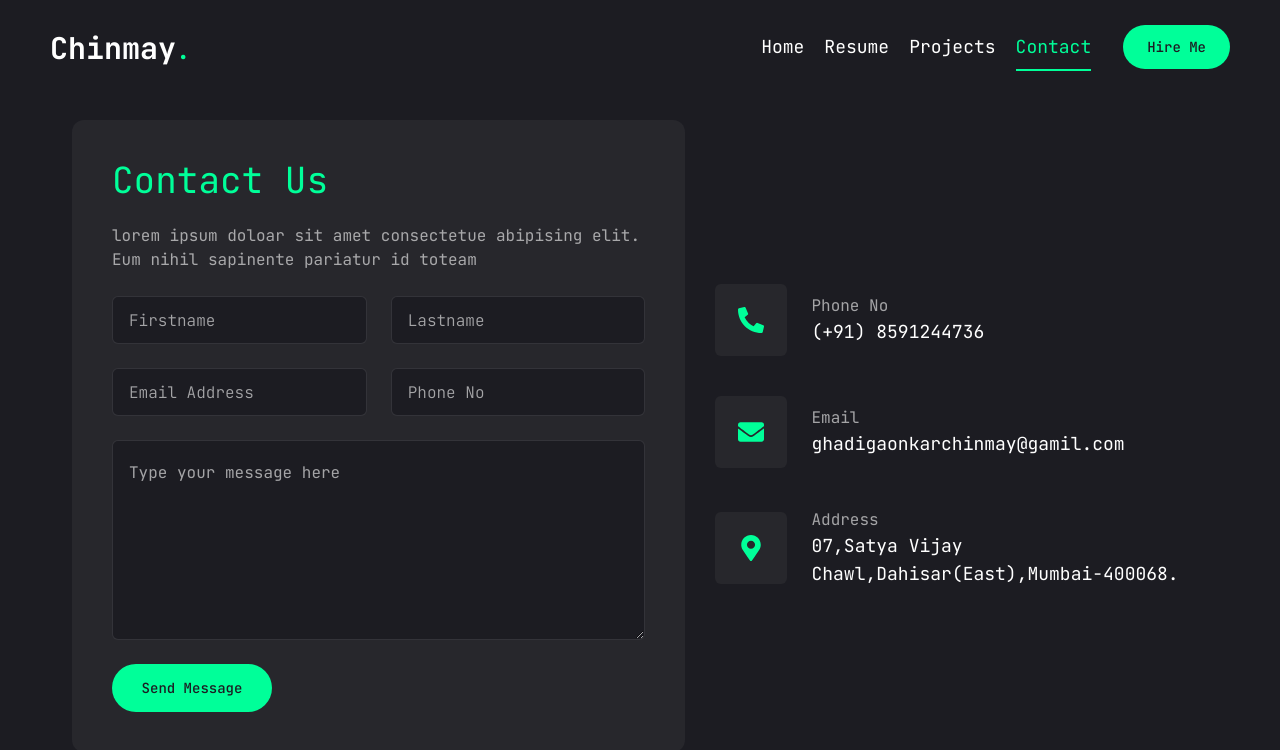
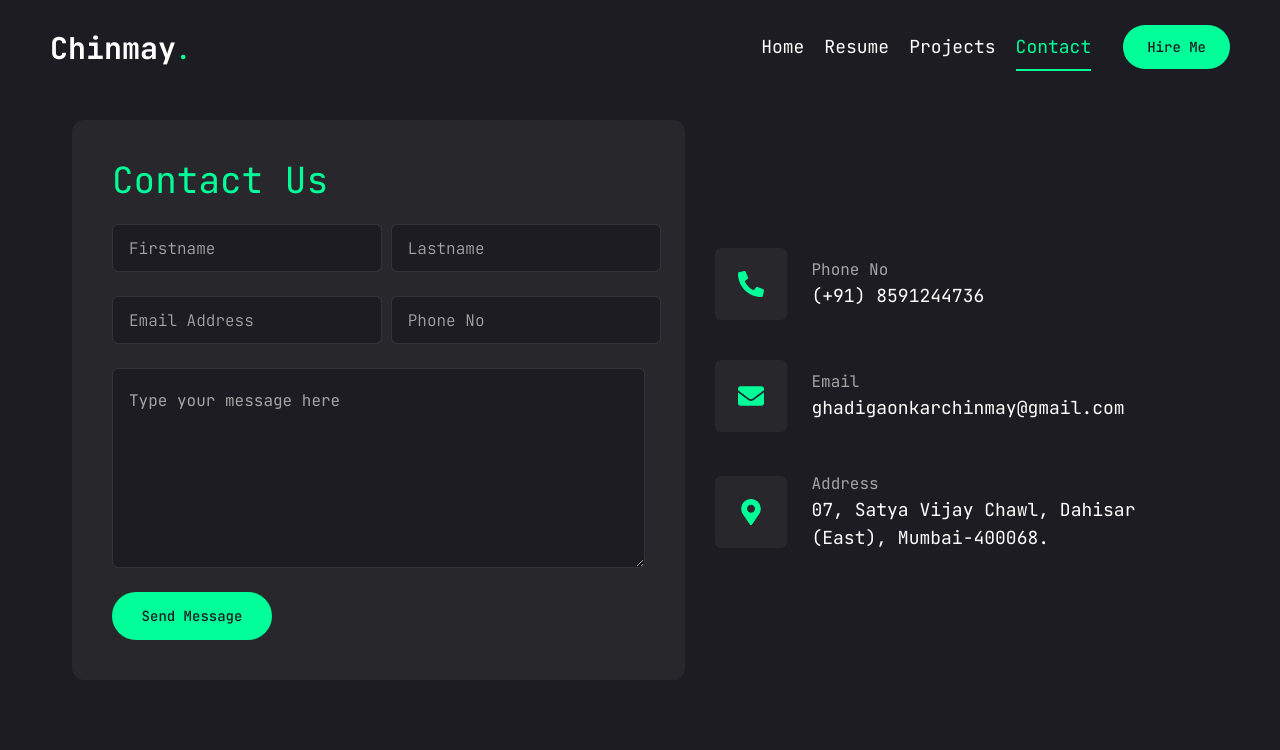
Before and after one commit to chinmayGhadigaonkar/Porfolio, a Next.js app: page /contact in a window 1280 px wide. Shown: the top 750 px of the page. Built offline with nearby package versions, Linux system fonts and the light colour scheme.

Commit message:
Contact Form Done

```diff
--- a/package.json
+++ b/package.json
@@ -20,6 +20,7 @@
     "framer-motion": "^11.2.10",
     "lucide-react": "^0.381.0",
     "next": "14.2.3",
+    "nodemailer": "^6.9.16",
     "react": "^18",
     "react-dom": "^18",
     "react-icons": "^5.2.1",
--- /dev/null
+++ b/src/app/api/contactapi/route.jsx
@@ -0,0 +1,85 @@
+import { NextResponse } from "next/server";
+import nodemailer from "nodemailer";
+
+export async function POST(request) {
+  // Check if request method is POST
+  if (request.method !== "POST") {
+    return NextResponse.json(
+      { message: "Method not allowed" },
+      { status: 405 }
+    );
+  }
+
+  const password = process.env.NEXT_PUBLIC_EMAIL_PASSWORD;
+  const myEmail = process.env.NEXT_PUBLIC_PERSONAL_EMAIL;
+
+  // Handle JSON data parsing
+  let data;
+  const contentType = request.headers.get("content-type");
+
+  if (contentType === "application/json") {
+    data = await request.json();
+  } else if (
+    contentType === "multipart/form-data" ||
+    contentType === "application/x-www-form-urlencoded"
+  ) {
+    const formData = await request.formData();
+    data = {
+      firstname: formData.get("firstname"),
+      lastname: formData.get("lastname"),
+      email: formData.get("email"),
+      phoneno: formData.get("phoneno"),
+      message: formData.get("message"),
+    };
+  } else {
+    return NextResponse.json(
+      { message: "Unsupported Content-Type" },
+      { status: 415 }
+    );
+  }
+
+  // Extract data
+  const name = `${data.firstname} ${data.lastname}`;
+  const email = data.email;
+  const phoneno = data.phoneno;
+  const message = data.message;
+
+  console.log(+" " + password);
+
+  // Configure the email transport
+  const transporter = nodemailer.createTransport({
+    service: "gmail",
+    host: "smtp.gmail.com",
+    port: 587,
+    auth: {
+      user: myEmail,
+      pass: password,
+    },
+  });
+
+  try {
+    // Send the email
+    const mail = await transporter.sendMail({
+      from: myEmail,
+      to: myEmail,
+      replyTo: email,
+      subject: `Contact Us By ${email}`,
+      html: `
+        <p>Name: ${name}</p>
+        <p>Email: ${email}</p>
+        <p>Phone No: ${phoneno}</p>
+        <p>Message: ${message}</p>
+      `,
+    });
+
+    console.log("Message sent: %s", mail.messageId);
+
+    return NextResponse.json({ message: "Success: email was sent" });
+  } catch (error) {
+    console.log(error);
+    return NextResponse.json(
+      { message: "COULD NOT SEND MESSAGE" },
+      { status: 500 }
+    );
+  }
+}
--- /dev/null
+++ b/src/app/api/testapi/route.jsx
@@ -0,0 +1,5 @@
+export async function GET(request) {
+    return new Response(JSON.stringify({ message: "Hello, world!" }), {
+        headers: { 'Content-Type': 'application/json' },
+    });
+}
--- a/src/app/contact/page.jsx
+++ b/src/app/contact/page.jsx
@@ -1,12 +1,89 @@
 "use client";
-import React from "react";
+import React, { useState } from "react";
 import { motion } from "framer-motion";
 import { Input } from "@/components/ui/input";
 import { Textarea } from "@/components/ui/textarea";
 import { Button } from "@/components/ui/button";
 import { FaPhoneAlt, FaMapMarkerAlt, FaEnvelope } from "react-icons/fa";
 
-const contact = () => {
+const Contact = () => {
+  const [formData, setFormData] = useState({
+    firstname: "",
+    lastname: "",
+    email: "",
+    phoneno: "",
+    message: "",
+  });
+  const [loading, setLoading] = useState(false);
+  const [errors, setErrors] = useState({});
+  const [success, setSuccess] = useState("");
+
+  const handleInputChange = (e) => {
+    const { name, value } = e.target;
+    setFormData({ ...formData, [name]: value });
+    if (errors[name]) setErrors({ ...errors, [name]: "" }); // Clear error on change
+  };
+
+  const validateForm = () => {
+    const newErrors = {};
+    if (!formData.firstname) newErrors.firstname = "First name is required";
+    if (!formData.lastname) newErrors.lastname = "Last name is required";
+    if (!formData.email) {
+      newErrors.email = "Email is required";
+    } else if (!/\S+@\S+\.\S+/.test(formData.email)) {
+      newErrors.email = "Email is invalid";
+    }
+    if (!formData.phoneno) {
+      newErrors.phoneno = "Phone number is required";
+    } else if (!/^\d{10}$/.test(formData.phoneno)) {
+      newErrors.phoneno = "Phone number is invalid";
+    }
+    if (!formData.message) newErrors.message = "Message is required";
+    return newErrors;
+  };
+
+  const handleFormSubmit = async (e) => {
+    e.preventDefault();
+
+    const formErrors = validateForm();
+    if (Object.keys(formErrors).length > 0) {
+      setErrors(formErrors);
+      return;
+    }
+
+    console.log("Form Data Submitted:", formData);
+    setLoading(true);
+    setSuccess(""); // Clear success message on submit
+
+    try {
+      const res = await fetch("/api/contactapi", {
+        method: "POST",
+        body: JSON.stringify(formData),
+        headers: {
+          "Content-Type": "application/json",
+        },
+      });
+
+      if (res.ok) {
+        setSuccess("Thank you for contacting us! Your message has been sent.");
+      } else {
+        throw new Error("Failed to send message");
+      }
+    } catch (error) {
+      console.error("Error:", error);
+    } finally {
+      setLoading(false);
+    }
+
+    setFormData({
+      firstname: "",
+      lastname: "",
+      email: "",
+      phoneno: "",
+      message: "",
+    });
+  };
+
   const info = [
     {
       title: "Phone No",
@@ -15,15 +92,16 @@ const contact = () => {
     },
     {
       title: "Email",
-      description: "ghadigaonkarchinmay@gamil.com",
+      description: "ghadigaonkarchinmay@gmail.com",
       icon: <FaEnvelope />,
     },
     {
       title: "Address",
-      description: "07,Satya Vijay Chawl,Dahisar(East),Mumbai-400068.",
+      description: "07, Satya Vijay Chawl, Dahisar (East), Mumbai-400068.",
       icon: <FaMapMarkerAlt />,
     },
   ];
+
   return (
     <motion.section
       initial={{ opacity: 0 }}
@@ -31,50 +109,118 @@ const contact = () => {
         opacity: 1,
         transition: { delay: 2.4, duration: 0.4, ease: "easeIn" },
       }}
-      className="py-6 h-full">
+      className="py-6 h-full"
+    >
       <div className="container mx-auto">
         <div className="flex flex-col xl:flex-row gap-[30px]">
           <div className="xl:w-[54%] order-2 xl:order-none">
-            <form className="flex  flex-col gap-6 p-10 bg-[#27272c] rounded-xl">
+            <form
+              onSubmit={handleFormSubmit}
+              className="flex flex-col gap-6 p-10 bg-[#27272c] rounded-xl"
+            >
               <h3 className="text-4xl text-accent-Default">Contact Us</h3>
-              <p className="text-white/60">
-                lorem ipsum doloar sit amet consectetue abipising elit. Eum
-                nihil sapinente pariatur id toteam
+
+              {/* Display Success Message */}
+              {success && (
+                <p className="text-green-500 font-semibold mb-4">{success}</p>
+              )}
+
+              <div className="grid grid-cols-1 md:grid-cols-2 gap-6">
+                <div>
+                  <Input
+                    type="text"
+                    name="firstname"
+                    placeholder="Firstname"
+                    value={formData.firstname}
+                    onChange={handleInputChange}
+                  />
+                  {errors.firstname && (
+                    <p className="text-red-500 text-sm mt-1">
+                      {errors.firstname}
                     </p>
-              <div className="grid grid-cols-1 md:grid-cols-2 gap-6">
-                <Input type="firstname" placeholder="Firstname" />
-                <Input type="lastname" placeholder="Lastname" />
-                <Input type="email" placeholder="Email Address" />
-                <Input type="phoneno" placeholder="Phone No" />
+                  )}
                 </div>
+                <div>
+                  <Input
+                    type="text"
+                    name="lastname"
+                    placeholder="Lastname"
+                    value={formData.lastname}
+                    onChange={handleInputChange}
+                  />
+                  {errors.lastname && (
+                    <p className="text-red-500 text-sm mt-1">
+                      {errors.lastname}
+                    </p>
+                  )}
+                </div>
+                <div>
+                  <Input
+                    type="email"
+                    name="email"
+                    placeholder="Email Address"
+                    value={formData.email}
+                    onChange={handleInputChange}
+                  />
+                  {errors.email && (
+                    <p className="text-red-500 text-sm mt-1">{errors.email}</p>
+                  )}
+                </div>
+                <div>
+                  <Input
+                    type="text"
+                    name="phoneno"
+                    placeholder="Phone No"
+                    value={formData.phoneno}
+                    onChange={handleInputChange}
+                  />
+                  {errors.phoneno && (
+                    <p className="text-red-500 text-sm mt-1">
+                      {errors.phoneno}
+                    </p>
+                  )}
+                </div>
+              </div>
+              <div>
                 <Textarea
+                  name="message"
                   className="h-[200px]"
                   placeholder="Type your message here"
+                  value={formData.message}
+                  onChange={handleInputChange}
                 />
-              <Button size="md" className="max-w-40 h-12">
-                Send Message
+                {errors.message && (
+                  <p className="text-red-500 text-sm mt-1">{errors.message}</p>
+                )}
+              </div>
+              <Button
+                size="md"
+                className="max-w-40 h-12"
+                type="submit"
+                disabled={loading}
+              >
+                {loading ? "Sending..." : "Send Message"}
               </Button>
             </form>
           </div>
-          <div className="flex-1 flex items-center  xl:justify-end order-1 xl:order-none mb-8 xl:mb-0">
+          <div className="flex-1 flex items-center xl:justify-end order-1 xl:order-none mb-8 xl:mb-0">
             <ul className="flex flex-col gap-10">
-              {info.map((item, index) => {
-                return (
+              {info.map((item, index) => (
                 <li
                   key={index}
-                    className="flex sm:items-center sm:gap-6 sm:flex-row  flex-col ">
-                    <div className="w-[62px] mx-2 sm:mx-0 h-[62px]  xl:w-[72px] xl:h-[72px]  bg-[#27272c] text-accent-Default rounded-md flex  items-center justify-center gap-3">
+                  className="flex sm:items-center sm:gap-6 sm:flex-row flex-col"
+                >
+                  <div className="w-[62px] mx-2 sm:mx-0 h-[62px] xl:w-[72px] xl:h-[72px] bg-[#27272c] text-accent-Default rounded-md flex items-center justify-center gap-3">
                     <div className="text-[26px]">{item.icon}</div>
                   </div>
-                    <div className="flex-1 mx-2  sm:mx-0">
+                  <div className="flex-1 mx-2 sm:mx-0">
                     <p className="text-white/60">{item.title}</p>
                     <h3 className="text-md text-white sm:text-lg ">
                       {item.description}
                     </h3>
                   </div>
                 </li>
-                );
-              })}
+              ))}
             </ul>
           </div>
         </div>
@@ -83,4 +229,4 @@ const contact = () => {
   );
 };
 
-export default contact;
+export default Contact;
--- a/src/app/resume/page.jsx
+++ b/src/app/resume/page.jsx
@@ -6,13 +6,28 @@ import { ScrollArea } from "@/components/ui/scroll-area"
 import experience from "@/data/Experience.json"
 import education from "@/data/Education.json"
 import { FaHtml5, FaCss3, FaJs, FaReact, FaNodeJs } from "react-icons/fa";
-import { SiNextdotjs, SiTailwindcss, SiMongodb, SiMongoose, SiExpress, SiGit } from "react-icons/si";
-import { TooltipProvider, TooltipTrigger, Tooltip, TooltipContent } from "@/components/ui/tooltip";
+import {
+  SiNextdotjs,
+  SiTailwindcss,
+  SiMongodb,
+  SiMongoose,
+  SiExpress,
+  SiGit,
+  SiTypescript,
+} from "react-icons/si";
+import {
+  TooltipProvider,
+  TooltipTrigger,
+  Tooltip,
+  TooltipContent,
+} from "@/components/ui/tooltip";
+import { PiFileSqlBold } from "react-icons/pi";
 
 const Resume = () => {
   const about = {
     title: "About Me",
-        description: "Lorem dasa adsa as dasdas asdasdsadglasdgadf dfshjgdsalfds  ",
+    description:
+      "Hi! I’m Chinmay Ghadigaonkar, a Mumbai-based full-stack developer with a Bachelor’s in Engineering. With a strong foundation in HTML, CSS, JavaScript, React.js, and Express.js, I enjoy building interactive, responsive applications.  ",
     info: [
       { fieldName: "Name", fieldValue: "Chinmay Ghadigaonkar" },
       { fieldName: "Phone No", fieldValue: "(+91) 8591244736" },
@@ -20,26 +35,30 @@ const Resume = () => {
       { fieldName: "Nationality", fieldValue: "Indian" },
       { fieldName: "Email", fieldValue: "ghadigaonkarchinmay@gmail.com" },
       { fieldName: "Language", fieldValue: "English, Marathi, Hindi   " },
-        ]
-    }
+    ],
+  };
 
   const skillsComp = {
     title: "My Skills",
-        description: "Lorem asdas asddsadsaojasdl aksdlasdas ",
+    description:
+      "I'm skilled in frontend technologies like HTML, CSS, JavaScript, and React.js, and use Node.js with Express.js for backend development. I work with MongoDB for data management and have a solid grasp of Java and JavaScript for full-stack development. ",
     skillList: [
       { skillIcon: <FaHtml5 />, skillName: "Html5" },
       { skillIcon: <FaCss3 />, skillName: "CSS3" },
+      { skillIcon: <SiTailwindcss />, skillName: "TailwindCSS" },
       { skillIcon: <FaJs />, skillName: "JavaScript" },
+      { skillIcon: <SiTypescript />, skillName: "TypeScript" },
       { skillIcon: <FaReact />, skillName: "React" },
+      { skillIcon: <SiNextdotjs />, skillName: "NextJs" },
       { skillIcon: <FaNodeJs />, skillName: "NodeJs" },
-            { skillIcon: <SiTailwindcss />, skillName: "TailwindCSS" },
+      { skillIcon: <SiExpress />, skillName: "ExpressJS" },
+      { skillIcon: <SiMongoose />, skillName: "Mongoose" },
       { skillIcon: <SiMongodb />, skillName: "MongoDB" },
-            { skillIcon: <SiMongoose />, skillName: "Mongoose" },
-            { skillIcon: <SiExpress />, skillName: "ExpressJS" },
-            { skillIcon: <SiNextdotjs />, skillName: "NextJs" },
+      { skillIcon: <PiFileSqlBold />, skillName: "SQL" },
+
       { skillIcon: <SiGit />, skillName: "Git" },
-        ]
-    }
+    ],
+  };
 
   return (
     <div>
@@ -47,15 +66,18 @@ const Resume = () => {
         initial={{ opacity: 0 }}
         animate={{
           opacity: 1,
-                    transition: { delay: 2.4, duration: .4, ease: "easeIn" }
+          transition: { delay: 2.4, duration: 0.4, ease: "easeIn" },
         }}
         className="min-h-[80vh] flex items-center justify-items-center py-12 xl:py-0"
       >
         <div className="container mx-auto">
-                    <Tabs defaultValue="education" className="flex flex-col xl:flex-row gap-[60px]">
+          <Tabs
+            defaultValue="education"
+            className="flex flex-col xl:flex-row gap-[60px]"
+          >
             <TabsList className="flex flex-col w-full max-w-[380px] mx-auto xl:mx-0 gap-6">
               <TabsTrigger value="education">Education</TabsTrigger>
-                            <TabsTrigger value="experience">Experience</TabsTrigger>
+              {/* <TabsTrigger value="experience">Experience</TabsTrigger> */}
               <TabsTrigger value="skills">Skills</TabsTrigger>
               <TabsTrigger value="about me">About me</TabsTrigger>
             </TabsList>
@@ -64,15 +86,22 @@ const Resume = () => {
                 <div className="flex flex-col gap-[30px] text-center xl:text-left">
                   <h3 className="text-4xl font-bold">My Experience</h3>
                   <p className="max-w-[600px] text-white/60 mx-auto xl:mx-0">
-                                        lorem adssadkasdas asdfaksajf
-                                        adsasdjkfaksfajfdfaksdf ajsdijdasjd afkjajdadjflsj alakdas
+                    lorem adssadkasdas asdfaksajf adsasdjkfaksfajfdfaksdf
+                    ajsdijdasjd afkjajdadjflsj alakdas
                   </p>
                   <ScrollArea className="h-[400px]">
                     <ul className="grid grid-cols-1 lg:grid-cols-2 gap-[30px]">
                       {experience.map((item, index) => (
-                                                <li key={index} className="bg-[#232329] lg:pl-3 h-[184px] py-4 rounded-xl flex flex-col justify-center items-center lg:items-start gap-1">
-                                                    <span className="text-accent-Default">{item.duration}</span>
-                                                    <h3 className="text-xl max-w-[260px] min-h-[60px] text-center lg:text-left">{item.position}</h3>
+                        <li
+                          key={index}
+                          className="bg-[#232329] lg:pl-3 h-[184px] py-4 rounded-xl flex flex-col justify-center items-center lg:items-start gap-1"
+                        >
+                          <span className="text-accent-Default">
+                            {item.duration}
+                          </span>
+                          <h3 className="text-xl max-w-[260px] min-h-[60px] text-center lg:text-left">
+                            {item.position}
+                          </h3>
                           <div className="flex items-center gap-3">
                             <span className="w-[6px] h-[6px] rounded-full bg-accent-Default"></span>
                             <p className="text-white/60">{item.company}</p>
@@ -89,12 +118,21 @@ const Resume = () => {
                   <ScrollArea className="h-[400px]">
                     <ul className="grid grid-cols-1 lg:grid-cols-2 gap-[30px]">
                       {education.map((item, index) => (
-                                                <li key={index} className="bg-[#232329] lg:pl-3 h-[184px] py-4 rounded-xl flex flex-col justify-center items-center lg:items-start gap-1">
-                                                    <span className="text-accent-Default">{item.duration}</span>
-                                                    <h3 className="text-xl max-w-[260px] min-h-[60px] text-center lg:text-left">{item.field}</h3>
+                        <li
+                          key={index}
+                          className="bg-[#232329] lg:pl-3 h-[184px] py-4 rounded-xl flex flex-col justify-center items-center lg:items-start gap-1"
+                        >
+                          <span className="text-accent-Default">
+                            {item.duration}
+                          </span>
+                          <h3 className="text-xl max-w-[260px] min-h-[60px] text-center lg:text-left">
+                            {item.field}
+                          </h3>
                           <div className="flex items-center gap-3">
                             <span className="w-[6px] h-[6px] rounded-full bg-accent-Default"></span>
-                                                        <p className="text-white/60">Percentage: {item.percentage}</p>
+                            <p className="text-white/60">
+                              Percentage: {item.percentage}
+                            </p>
                           </div>
                           <div className="flex items-center gap-3">
                             <span className="w-[6px] h-[6px] rounded-full bg-accent-Default"></span>
@@ -117,10 +155,12 @@ const Resume = () => {
                   <ul className="grid grid-cols-2 sm:grid-cols-3 md:grid-cols-4 xl:gap-[30px] gap-4">
                     {skillsComp.skillList.map((skill, index) => (
                       <li key={index}>
-                                                <TooltipProvider  delayDuration={100}>
+                        <TooltipProvider delayDuration={100}>
                           <Tooltip>
                             <TooltipTrigger className="w-full h-[150px] bg-[#232329] rounded-xl flex justify-center items-center group">
-                                                            <div className="text-6xl group-hover:text-accent-Default transition-all duration-300">{skill.skillIcon}</div>
+                              <div className="text-6xl group-hover:text-accent-Default transition-all duration-300">
+                                {skill.skillIcon}
+                              </div>
                             </TooltipTrigger>
                             <TooltipContent>{skill.skillName}</TooltipContent>
                           </Tooltip>
@@ -130,23 +170,30 @@ const Resume = () => {
                   </ul>
                 </div>
               </TabsContent>
-                            <TabsContent value="about me" className="w-full text-center xl:text-left ">
+              <TabsContent
+                value="about me"
+                className="w-full text-center xl:text-left "
+              >
                 <div className="flex flex-col gap-[30px]">
-                                    <h3  className="text-4xl font-bold"> {about.title}</h3>
-                                    <p className="max-w-[600px] text-white/60 mx-auto xl:mx-0"> {about.description}</p>
+                  <h3 className="text-4xl font-bold"> {about.title}</h3>
+                  <p className="max-w-[600px] text-white/60 mx-auto xl:mx-0">
+                    {" "}
+                    {about.description}
+                  </p>
                   <ul className="grid grid-cols-1  xl:grid-cols-2 gap-y-4    mx-auto xl:mx-0 ">
-                                        {
-                                            about.info.map((item, index)=>{
-                                                return(
-                                                    <li key={index} className="flex   items-center justify-center    xl:justify-start gap-4">
-                                                        <span className="text-white/40 ">{item.fieldName}</span>
+                    {about.info.map((item, index) => {
+                      return (
+                        <li
+                          key={index}
+                          className="flex   items-center justify-center    xl:justify-start gap-4"
+                        >
+                          <span className="text-white/40 ">
+                            {item.fieldName}
+                          </span>
                           <span className="text-md ">{item.fieldValue}</span>
                         </li>
-                                                )
-
-
-                                            })
-                                        }
+                      );
+                    })}
                   </ul>
                 </div>
               </TabsContent>
```
Also changed, not shown: 2 other files (tests, documents, lock files or other folders). Lines whose indentation alone changed are shown as unchanged.
